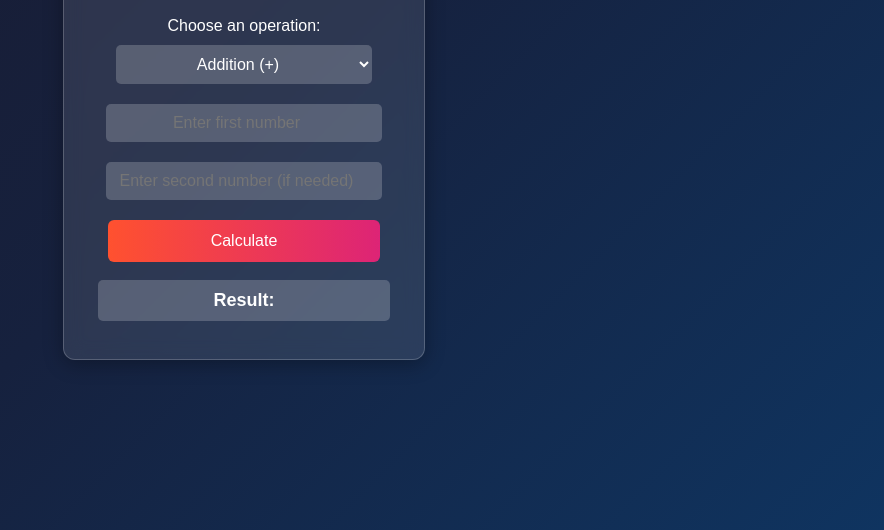
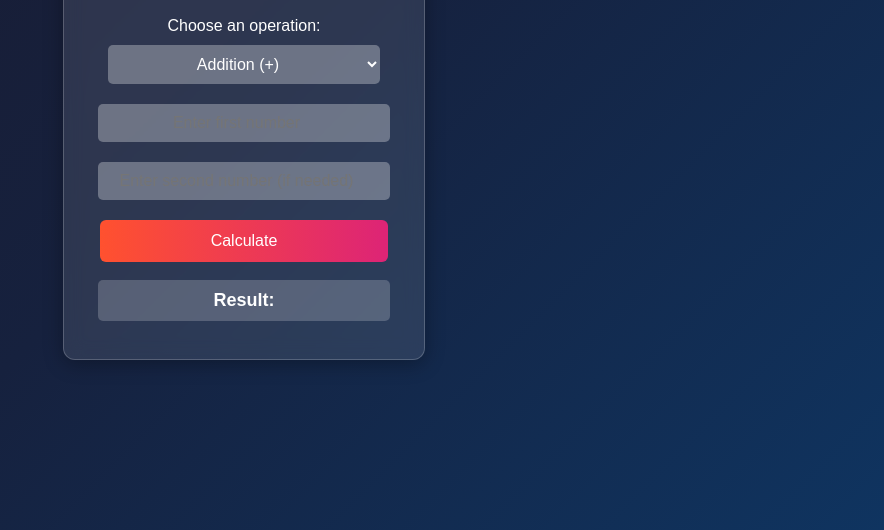
Before and after one commit to Reyansh-Prasad/Overpowered-Calculator, a plain HTML site: page index.html in a window 1280 px wide. Shown: the part 270-800 px from the top of the page, without its empty margins (396-1280 px from the left). Drawn offline with Linux system fonts and the light colour scheme.

Commit message:
Update index.html

```diff
--- a/index.html
+++ b/index.html
@@ -34,18 +34,21 @@
         input, select {
             margin: 10px;
             padding: 10px;
-            width: 80%;
+            width: 85%;
             font-size: 16px;
             border-radius: 5px;
             border: none;
             outline: none;
             text-align: center;
-            background: rgba(255, 255, 255, 0.2);
+            background: rgba(255, 255, 255, 0.3); /* Fixes dropdown visibility */
             color: white;
+            cursor: pointer;
         }
 
-        select {
-            cursor: pointer;
+        /* Fix dropdown option visibility */
+        select option {
+            background: #16213e; /* Dark solid background */
+            color: white;
         }
 
         /* 🚀 Button */
@@ -56,7 +59,7 @@
             border: none;
             padding: 12px;
             font-size: 16px;
-            width: 85%;
+            width: 90%;
             border-radius: 6px;
             margin-top: 10px;
             transition: 0.3s;
```
